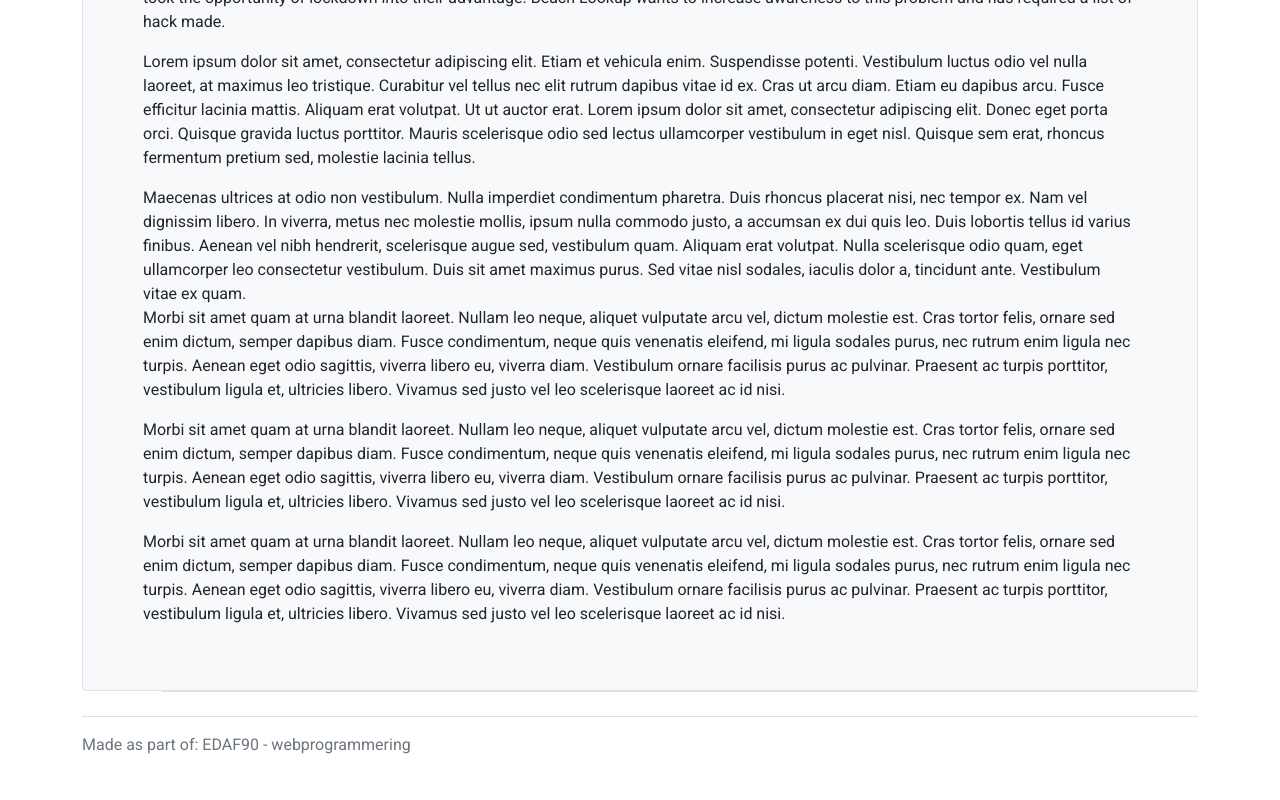
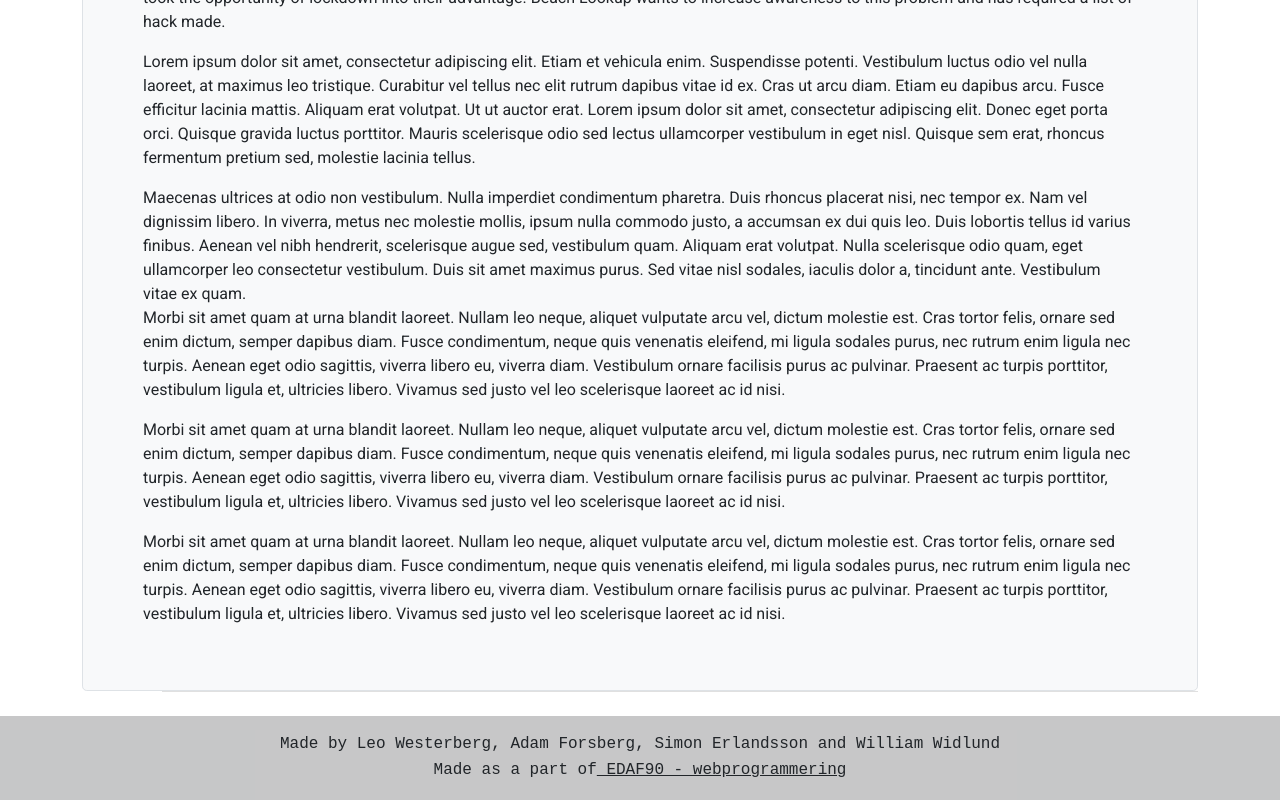
Before and after one commit to SimonErlandsson/EDAF90-projekt, an Angular app in the folder breach-lookup/: page /home in a window 1280 px wide. Shown: the part 287-1087 px from the top of the page. Built offline with nearby package versions, Linux system fonts and the light colour scheme.

Commit message:
fixed footer

```diff
--- a/breach-lookup/src/app/app.component.html
+++ b/breach-lookup/src/app/app.component.html
@@ -9,5 +9,5 @@
     </div>
 
     <mat-divider [inset]="true"></mat-divider>
-    <app-footer></app-footer>
 </div>
+<app-footer></app-footer>
--- a/breach-lookup/src/app/app.module.ts
+++ b/breach-lookup/src/app/app.module.ts
@@ -14,6 +14,8 @@ import { PageNotFoundComponent } from './page-not-found/page-not-found.component
 import { HomeComponent } from './home/home.component';
 import { NgbModule } from '@ng-bootstrap/ng-bootstrap';
 import { BreachItemComponent } from './breach-item/breach-item.component';
+import {MatTableModule} from '@angular/material/table';
+
 import {
   MatExpansionModule,
   MatExpansionPanel,
@@ -41,6 +43,7 @@ import { ScrollingModule } from '@angular/cdk/scrolling';
     MatExpansionModule,
     ScrollingModule,
     MatSortModule,
+    MatTableModule
   ],
   providers: [],
   bootstrap: [AppComponent],
--- a/breach-lookup/src/app/footer/footer.component.css
+++ b/breach-lookup/src/app/footer/footer.component.css
@@ -0,0 +1,7 @@
+p{
+  font-family: 'Courier New', Courier, monospace;
+  margin-bottom: 0.1rem;
+}
+a{
+  font-family: 'Courier New', Courier, monospace;
+}
--- a/breach-lookup/src/app/footer/footer.component.html
+++ b/breach-lookup/src/app/footer/footer.component.html
@@ -1,3 +1,10 @@
-<footer class="pt-3 mt-4 text-muted border-top">
-    Made as part of: EDAF90 - webprogrammering
+
+<footer class="bg-light text-center text-lg-start">
+  <!-- Copyright -->
+  <div class="text-center p-3" style="background-color: rgba(0, 0, 0, 0.2);">
+    <p>Made by Leo Westerberg, Adam Forsberg, Simon Erlandsson and William Widlund</p>
+    <p>Made as a part of<a class="text-dark" href="https://mdbootstrap.com/"> EDAF90 - webprogrammering</a>
+    </p>
+  </div>
+  <!-- Copyright -->
 </footer>
```
